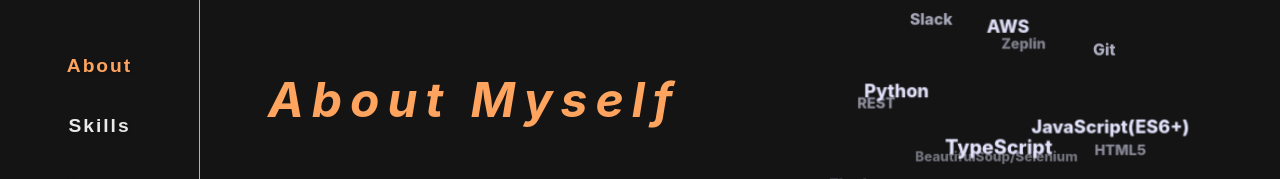
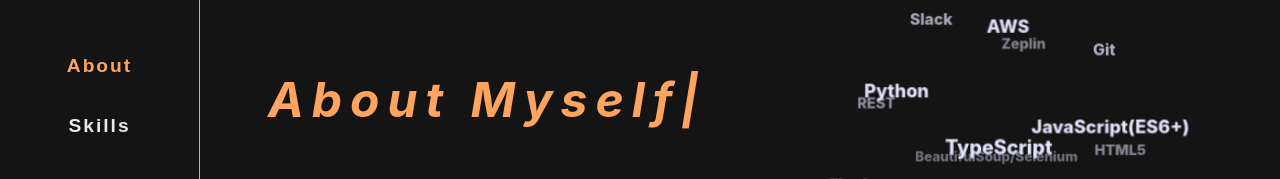
Before and after one commit to CityHopper/portfolio_react-ts, a React (Create React App) app: page /about in a window 1280 px wide. Shown: the part 231-410 px from the top of the page. Built offline with nearby package versions, Linux system fonts and the light colour scheme; a web font is replaced by a local one.

Commit message:
Add h1 animation

```diff
--- a/package.json
+++ b/package.json
@@ -16,6 +16,7 @@
     "react-i18next": "^11.18.6",
     "react-router-dom": "^6.3.0",
     "react-scripts": "5.0.1",
+    "react-type-animation": "^2.1.1",
     "typescript": "^4.7.4",
     "web-vitals": "^2.1.4"
   },
--- a/src/components/About.tsx
+++ b/src/components/About.tsx
@@ -1,6 +1,7 @@
 import {memo, useRef, useState, RefObject, useCallback, useEffect} from 'react';
 import '_about.scss';
 import {useTranslation} from "react-i18next";
+import Title from "./Title";
 
 const texts: string[] = [
     'React',
@@ -190,7 +191,7 @@ function About() {
     return (
         <article className={"container"}>
             <section className={"container__half"}>
-                <h1>About Myself</h1>
+                <Title title="About Myself"/>
                 <p>
                     {t("about:about-1")}
                 </p>
--- a/src/components/Career.tsx
+++ b/src/components/Career.tsx
@@ -1,6 +1,7 @@
 import "_skills.scss";
-import {Fragment, useEffect} from "react";
+import {Fragment} from "react";
 import {useTranslation} from "react-i18next";
+import Title from "./Title";
 
 function Career() {
     const [t] = useTranslation('career');
@@ -27,7 +28,7 @@ function Career() {
 
     return (
         <article className={"container flex__column"}>
-            <h1>Career & Experience</h1>
+            <Title title="Career & Experience"/>
             {company ? (company || []).map((com: any, id: number) => (
                     <section key={id} className={"box"}>
                         <h4 className={"box__title bg--gray"}>{com.name}</h4>
--- a/src/components/Contact.tsx
+++ b/src/components/Contact.tsx
@@ -2,6 +2,7 @@ import {useRef} from "react";
 import {useForm, SubmitHandler} from "react-hook-form";
 import emailjs from '@emailjs/browser';
 import {useTranslation} from "react-i18next";
+import Title from "./Title";
 
 function Contact() {
     const [t] = useTranslation('contact');
@@ -35,7 +36,7 @@ function Contact() {
     return (
         <article className={"container"}>
             <section className={"container__whole flex__column"}>
-                <h1>Contact Me</h1>
+                <Title title="Contact Me"/>
                 <form className={"form"} ref={form}
                       onSubmit={handleSubmit(onSubmitHandler)}>
                     <label>{t("name")}</label>
--- a/src/components/Skills.tsx
+++ b/src/components/Skills.tsx
@@ -1,6 +1,7 @@
 import "_skills.scss"
 import {useTranslation} from "react-i18next";
 import {Fragment} from "react";
+import Title from "./Title";
 
 function Skills() {
     const [t] = useTranslation("skills");
@@ -31,7 +32,7 @@ function Skills() {
     return (
         <article className={"container flex__wrap"}>
             <section className={"container__half"}>
-                <h1>Skills & Qualifications</h1>
+                <Title title="Skills & Qualifications"/>
                 <p>
                     {t("skills-1")}
                 </p>
--- /dev/null
+++ b/src/components/Title.tsx
@@ -0,0 +1,19 @@
+import { TypeAnimation } from 'react-type-animation';
+
+function Title(props: any) {
+    return (
+        <TypeAnimation
+            sequence={[
+                props.title, // Types 'One'
+                1000, // Waits 1s
+            ]}
+            wrapper="h1"
+            cursor={true}
+            repeat={0}
+            speed={1}
+            style={{}}
+        />
+    )
+}
+
+export default Title;
```
Also changed, not shown: 1 other file (tests, documents, lock files or other folders).
